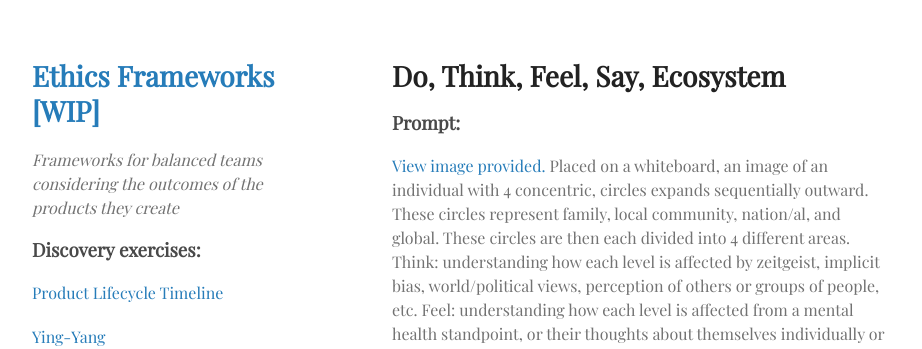
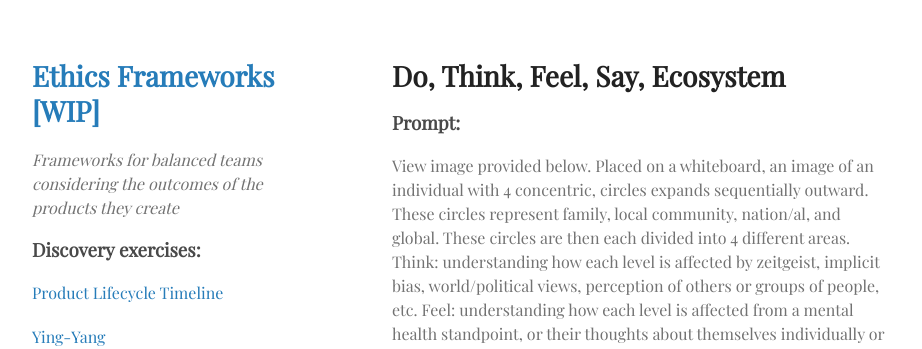
Before and after one commit to MKDale/ethics-frameworks, a Jekyll site: the page built from dtfs-ecosystem.md, in a window 1280 px wide and 900 px high. Shown: the top 349 px of the window, without its empty margins (178-1100 px from the left). Built offline with Jekyll 4.4.1, drawn with Linux system fonts in a browser that asks for light colours; our own code applies the rules of GitHub Pages for plain Markdown files; some of the changed text lies outside the part shown.

Commit message:
updating image link for dfts

```diff
--- a/dtfs-ecosystem.md
+++ b/dtfs-ecosystem.md
@@ -5,7 +5,7 @@ layout: default
 # Do, Think, Feel, Say, Ecosystem
 
 ### Prompt:
-[View image provided.](./) Placed on a whiteboard, an image of an individual with 4 concentric, circles expands sequentially outward. These circles represent family, local community, nation/al, and global. These circles are then each divided into 4 different areas. Think: understanding how each level is affected by zeitgeist, implicit bias, world/political views, perception of others or groups of people, etc. Feel: understanding how each level is affected from a mental health standpoint, or their thoughts about themselves individually or collectively. Say: understanding how each level is affected in speech, vocalization of opinions, or general communication. Do: understanding how each level is affected in action or ability to engage.
+View image provided below. Placed on a whiteboard, an image of an individual with 4 concentric, circles expands sequentially outward. These circles represent family, local community, nation/al, and global. These circles are then each divided into 4 different areas. Think: understanding how each level is affected by zeitgeist, implicit bias, world/political views, perception of others or groups of people, etc. Feel: understanding how each level is affected from a mental health standpoint, or their thoughts about themselves individually or collectively. Say: understanding how each level is affected in speech, vocalization of opinions, or general communication. Do: understanding how each level is affected in action or ability to engage.
 
 ### When:
 Either before or after product has been built and released to users to help a team ideate and understand implications beyond just the individual.
```
Also changed, not shown: other parts of dtfs-ecosystem.md (+2 -0 lines), 2 other files.
